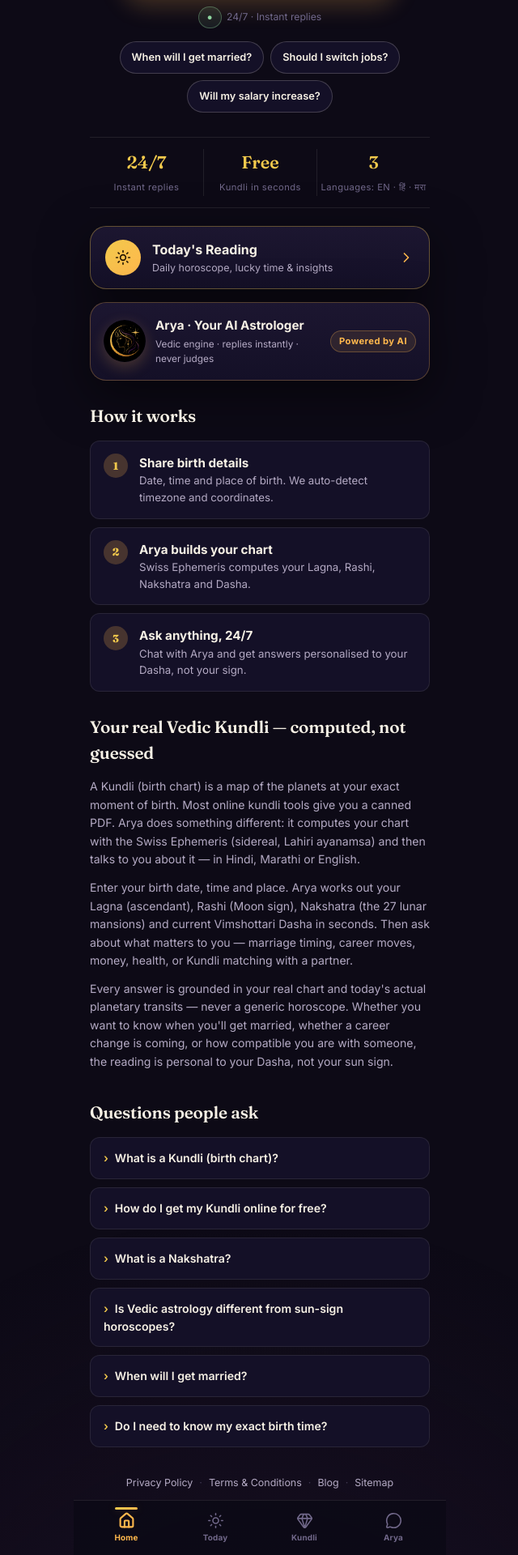
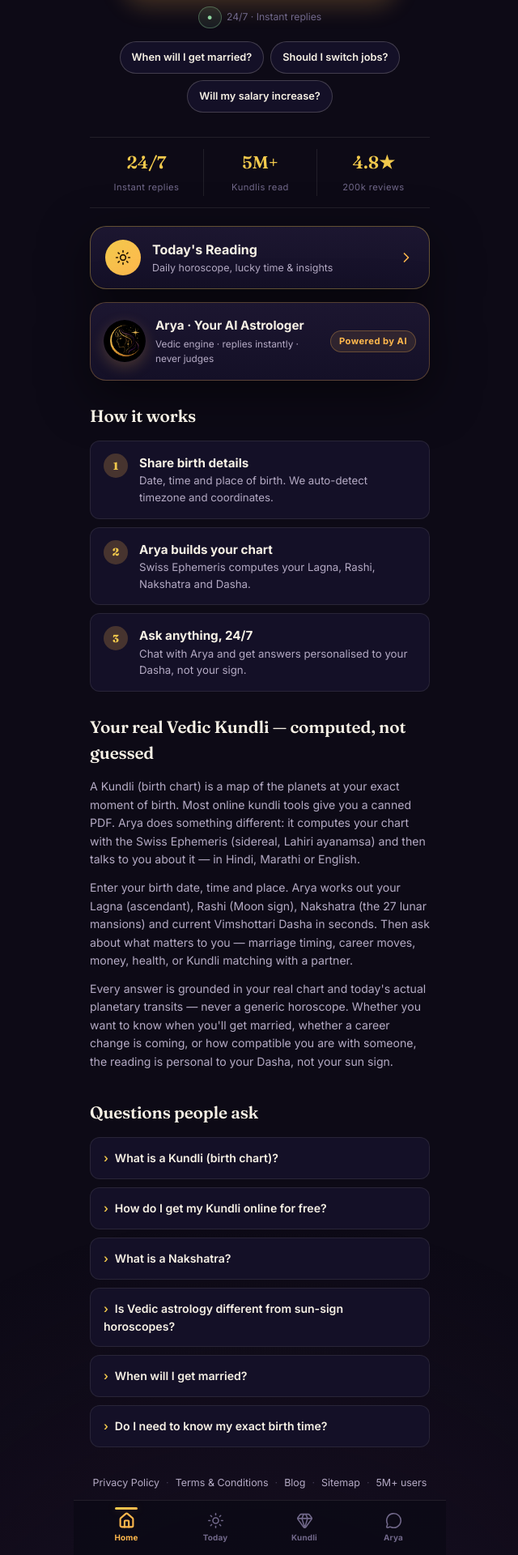
Before and after one commit to gotesgan/aijothis, a Next.js app: page /en in a window 1280 px wide. Shown: the part 1102-3022 px from the top of the page at 81% size, without its empty margins (319-959 px from the left). Built offline with nearby package versions, Linux system fonts and the light colour scheme; no server answers; a web font is replaced by a local one.

Commit message:
Restore 5M+ kundlis / 4.8★ / 5M+ users stats (keep for now, user decision)

```diff
--- a/src/app/[locale]/page.tsx
+++ b/src/app/[locale]/page.tsx
@@ -233,6 +233,8 @@ export default async function HomePage({
         <Link href="/blog" className="legal-links__item">Blog</Link>
         <span className="legal-links__dot">·</span>
         <Link href="/sitemap" className="legal-links__item">Sitemap</Link>
+        <span className="legal-links__dot">·</span>
+        <span className="legal-links__item faint">{t("stats2Value")} users</span>
       </footer>
     </div>
   );
--- a/src/messages/en.json
+++ b/src/messages/en.json
@@ -22,10 +22,10 @@
     "cta": "Ask Arya",
     "stats1Value": "24/7",
     "stats1Label": "Instant replies",
-    "stats2Value": "Free",
-    "stats2Label": "Kundli in seconds",
-    "stats3Value": "3",
-    "stats3Label": "Languages: EN · हिं · मरा",
+    "stats2Value": "5M+",
+    "stats2Label": "Kundlis read",
+    "stats3Value": "4.8★",
+    "stats3Label": "200k reviews",
     "seoTitle": "Your real Vedic Kundli — computed, not guessed",
     "seoIntro": "A Kundli (birth chart) is a map of the planets at your exact moment of birth. Most online kundli tools give you a canned PDF. Arya does something different: it computes your chart with the Swiss Ephemeris (sidereal, Lahiri ayanamsa) and then talks to you about it — in Hindi, Marathi or English.",
     "seoBody1": "Enter your birth date, time and place. Arya works out your Lagna (ascendant), Rashi (Moon sign), Nakshatra (the 27 lunar mansions) and current Vimshottari Dasha in seconds. Then ask about what matters to you — marriage timing, career moves, money, health, or Kundli matching with a partner.",
--- a/src/messages/hi.json
+++ b/src/messages/hi.json
@@ -22,10 +22,10 @@
     "cta": "आर्य से पूछें",
     "stats1Value": "24/7",
     "stats1Label": "तुरंत जवाब",
-    "stats2Value": "मुफ़्त",
-    "stats2Label": "सेकंडों में कुंडली",
-    "stats3Value": "3",
-    "stats3Label": "भाषाएँ: EN · हिं · मरा",
+    "stats2Value": "5M+",
+    "stats2Label": "कुंडलियाँ पढ़ीं",
+    "stats3Value": "4.8★",
+    "stats3Label": "200k समीक्षाएँ",
     "seoTitle": "आपकी असली वैदिक कुंडली — अनुमान से नहीं, गणना से",
     "seoIntro": "कुंडली (जन्म पत्रिका) आपके जन्म के ठीक क्षण ग्रहों की स्थिति का नक्शा है। अधिकतर ऑनलाइन कुंडली टूल सिर्फ एक तैयार PDF देते हैं। आर्य कुछ अलग करता है: यह स्विस एफेमेरिस (साइड्रियल, लाहिरी अयनांश) से आपकी कुंडली निकालता है और फिर हिंदी, मराठी या अंग्रेज़ी में उसके बारे में बात करता है।",
     "seoBody1": "अपनी जन्म तारीख, समय और स्थान दर्ज करें। आर्य सेकंडों में आपका लग्न, राशि, नक्षत्र (27 नक्षत्र) और वर्तमान विमशोत्तरी दशा निकाल लेता है। फिर जो आपको मायने रखता है वह पूछें — शादी का समय, करियर, धन, स्वास्थ्य, या किसी साथी के साथ कुंडली मिलान।",
--- a/src/messages/mr.json
+++ b/src/messages/mr.json
@@ -22,10 +22,10 @@
     "cta": "आर्यला विचारा",
     "stats1Value": "24/7",
     "stats1Label": "तात्काळ उत्तरे",
-    "stats2Value": "मोफत",
-    "stats2Label": "सेकंदात कुंडली",
-    "stats3Value": "3",
-    "stats3Label": "भाषा: EN · हिं · मरा",
+    "stats2Value": "5M+",
+    "stats2Label": "कुंडल्या वाचल्या",
+    "stats3Value": "4.8★",
+    "stats3Label": "200k पुनरावलोकने",
     "seoTitle": "तुमची खरी वैदिक कुंडली — अंदाज नाही, गणना",
     "seoIntro": "कुंडली म्हणजे तुमच्या जन्माच्या क्षणी ग्रहांच्या स्थितीचा नकाशा. बहुतेक ऑनलाइन कुंडली साधने फक्त तयार PDF देतात. आर्य काही वेगळं करतो: ते स्विस एफेमेरिस (साइड्रियल, लाहिरी अयनांश) वापरून तुमची कुंडली काढतं आणि मग हिंदी, मराठी किंवा इंग्रजीत तिच्याबद्दल बोलतं.",
     "seoBody1": "तुमची जन्मतारीख, वेळ आणि ठिकाण टाका. आर्य सेकंदात तुमचा लग्न, राशी, नक्षत्र (27 नक्षत्रे) आणि सध्याची विमशोत्तरी दशा काढतो. मग तुम्हाला जे महत्त्वाचं आहे ते विचारा — लग्नाची वेळ, करिअर, पैसा, आरोग्य, किंवा भागीदारासोबत कुंडली जुळणी.",
```
